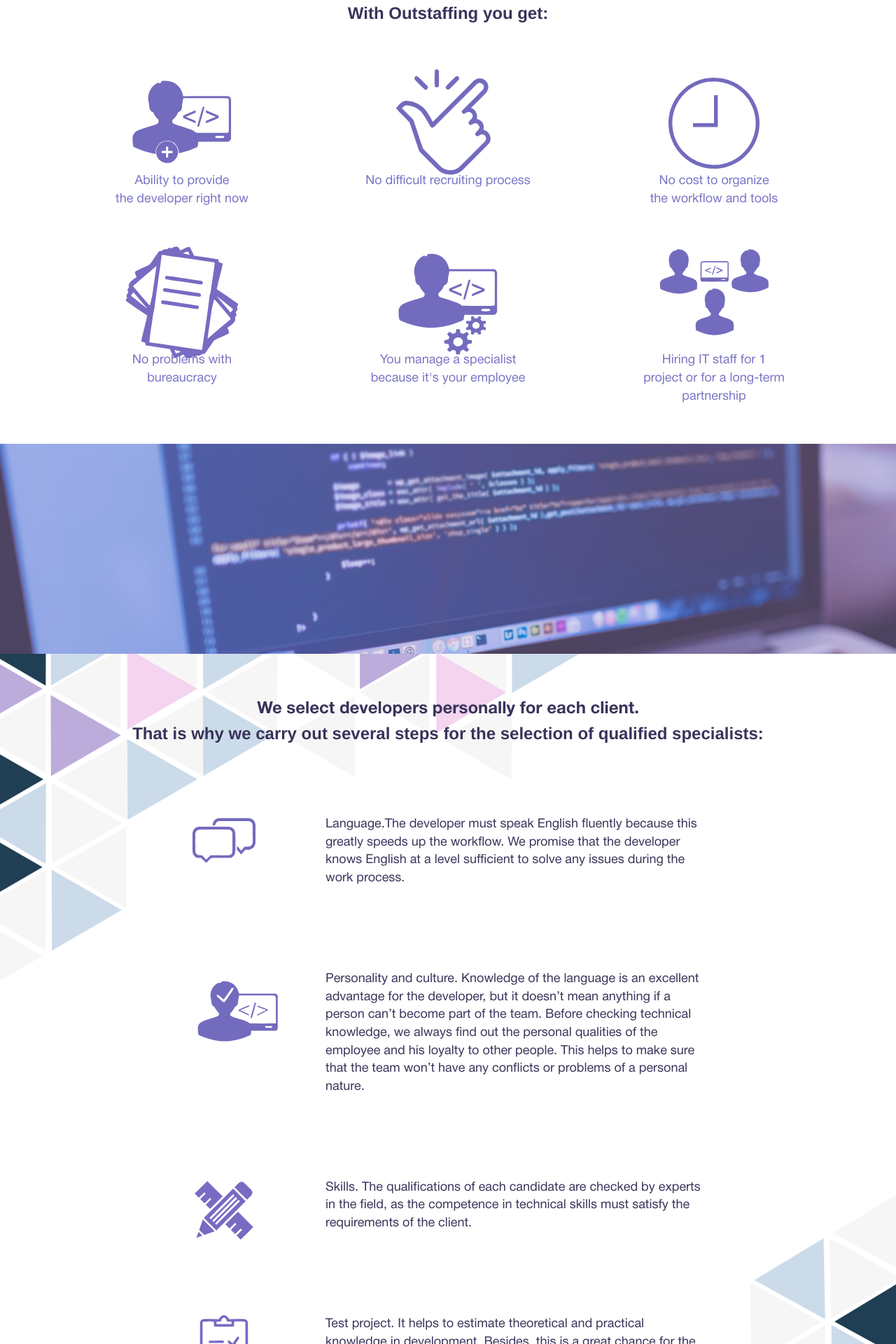
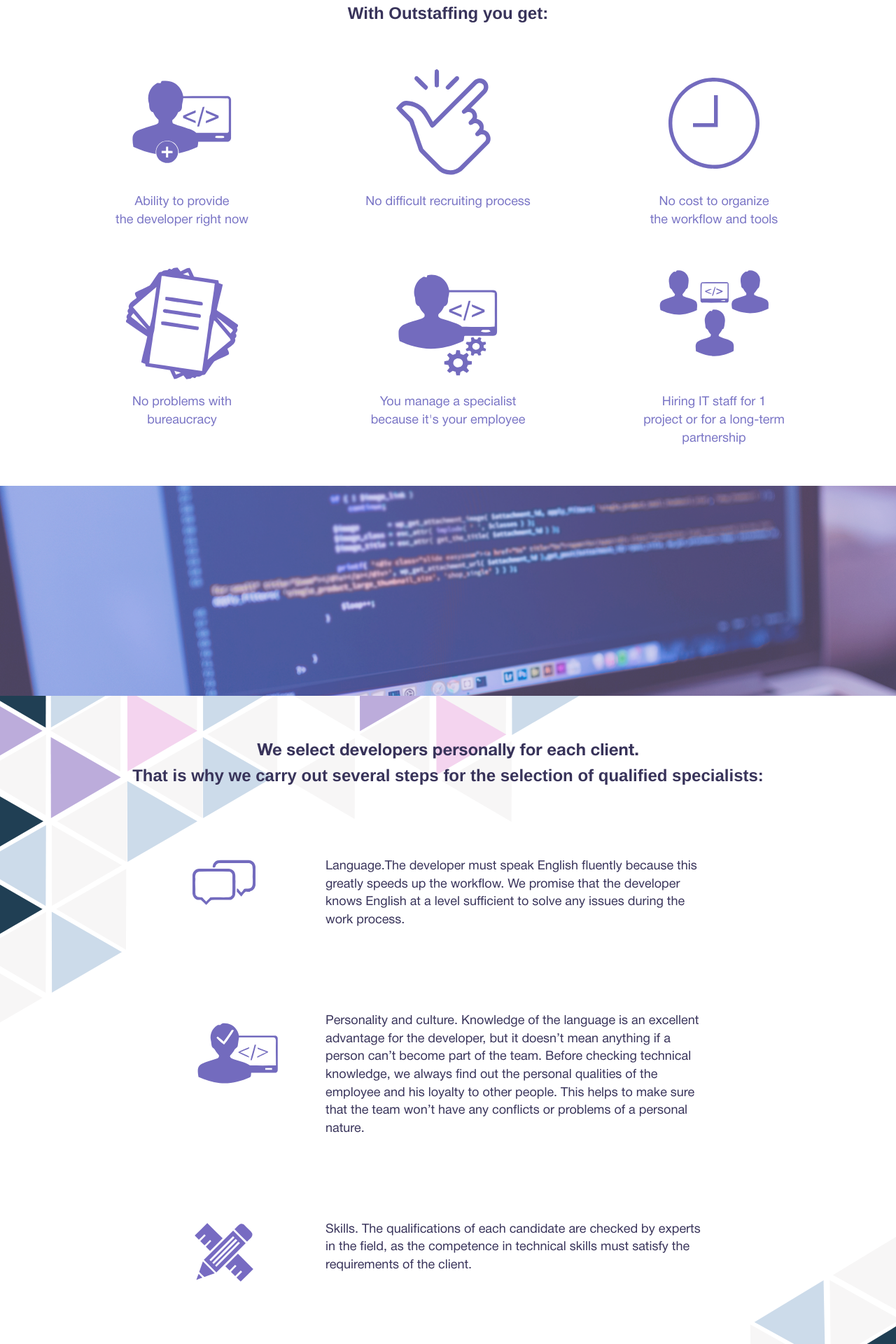
Before and after one commit to eugenekorpan/Old-Naprok-Landing, a Jekyll site: the page index.html, which Jekyll copies as it is, in a window 1280 px wide. Shown: the part 891-2811 px from the top of the page at 70% size. Built offline with Jekyll 4.4.1, drawn with Linux system fonts in a browser that asks for light colours; nearby versions of some CDN libraries.

Commit message:
fix content

```diff
--- a/_sass/index.scss
+++ b/_sass/index.scss
@@ -196,6 +196,7 @@ padding: 24px 50px;
  p{
     color: $purpure;
     padding-bottom: 55px;
+    padding-top: 30px;
   }
 
   img{
--- a/css/app.css
+++ b/css/app.css
@@ -157,7 +157,8 @@ button {
   margin-top: 60px; }
   .icons p {
     color: #7974C5;
-    padding-bottom: 55px; }
+    padding-bottom: 55px;
+    padding-top: 30px; }
   .icons img {
     width: 160px; }
 
```
